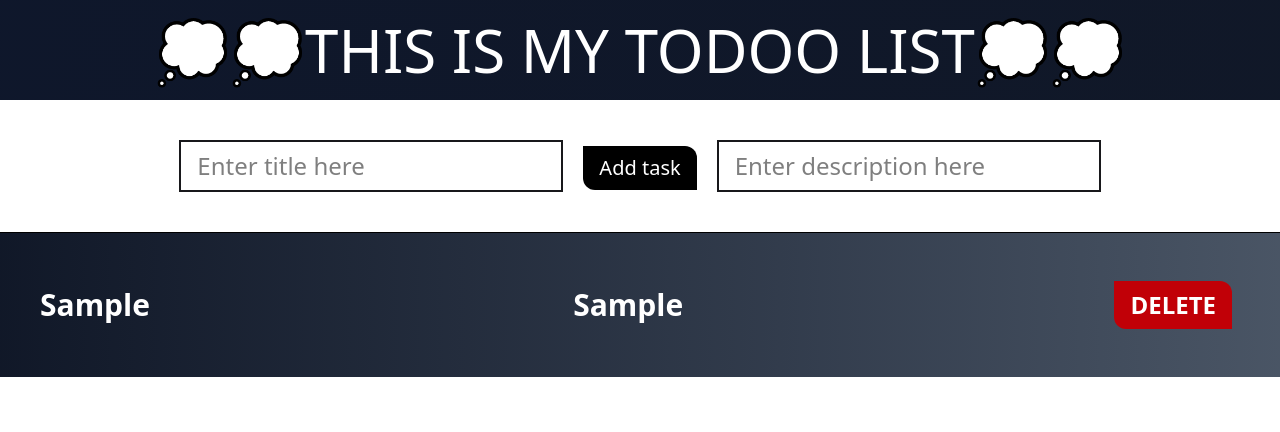
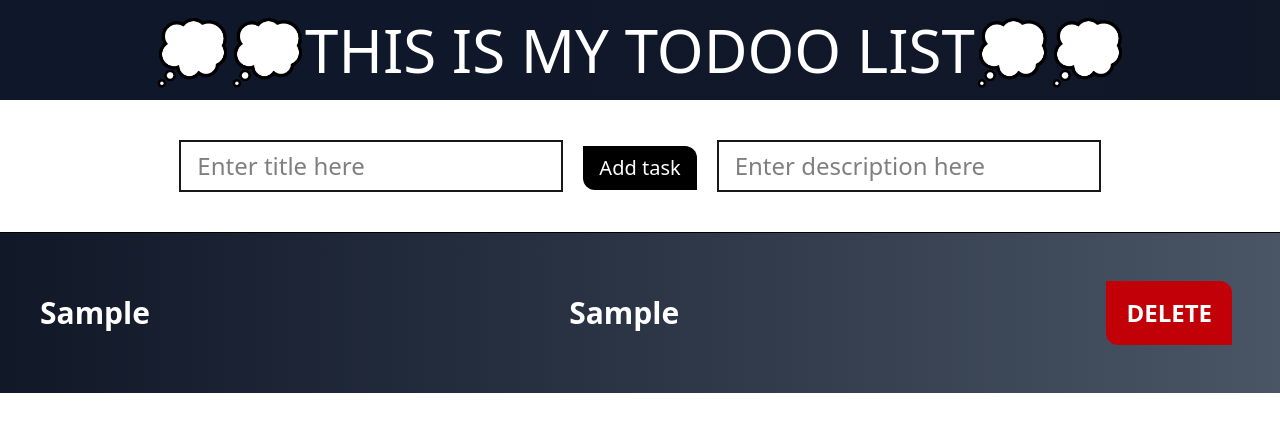
Before and after one commit to EVIL-TOXIC/next-react-todoo, a Next.js app: page / in a window 1280 px wide. Both pictures are taken after typing "Sample", "Sample" into the empty fields and a click on the button "Add task". Shown: the top 432 px of the page. Built offline with nearby package versions, Linux system fonts and the light colour scheme.

Commit message:
Update page.js

```diff
--- a/app/page.js
+++ b/app/page.js
@@ -24,7 +24,7 @@ const page = () => {
         <h4 className="text-3xl font-bold">{task.title}</h4>
         <h5 className="text-3xl font-bold">{task.desc}</h5>
         <button onClick= {(index) => deleteHandler(index)}
-          className="bg-red-700 text-white px-4 py-2 m-2 rounded-tr-xl rounded-bl-xl hover:bg-red-50 text-2xl font-bold">
+          className="bg-red-700 text-white  px-5 py-4 m-2 rounded-tr-xl rounded-bl-xl hover:bg-red-70 text-2xl font-bold">
           DELETE
         </button>
       </li>
```
